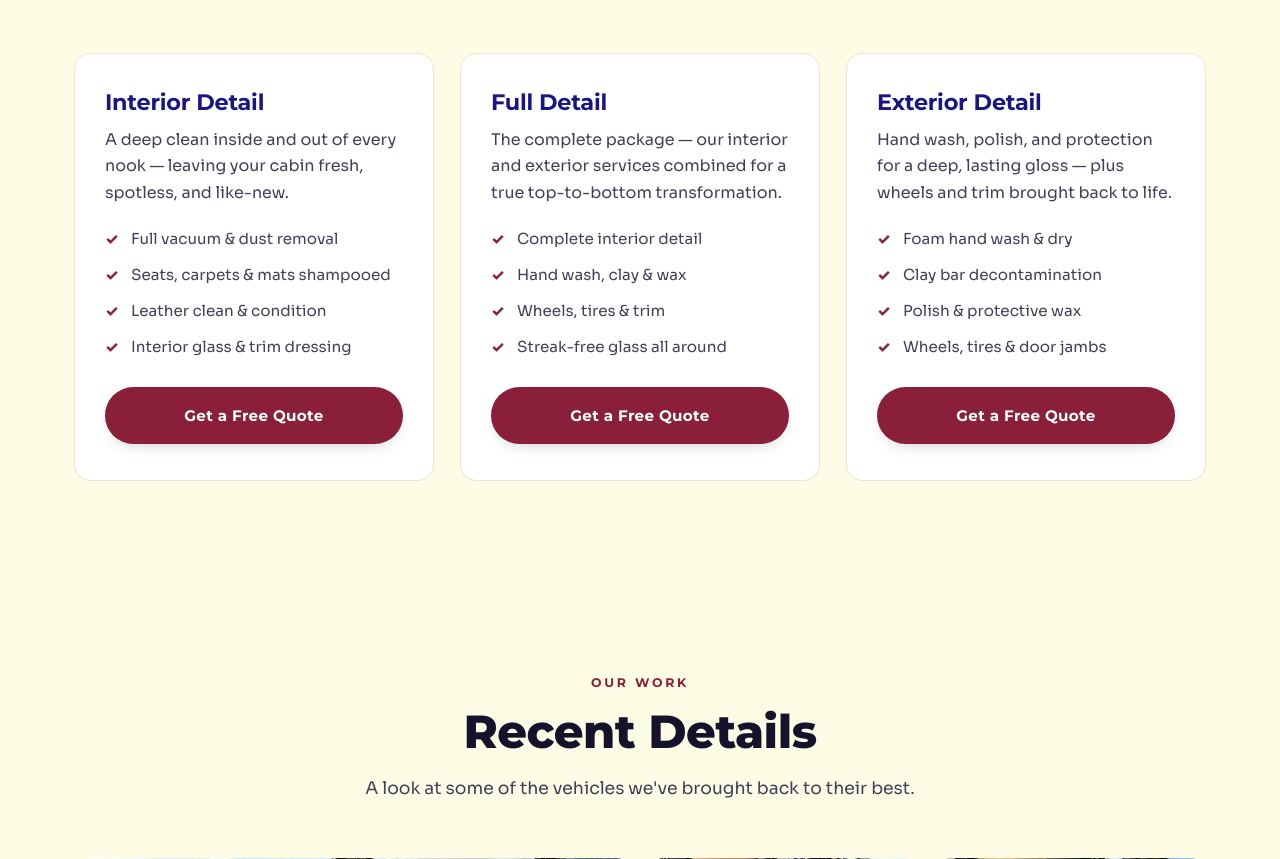
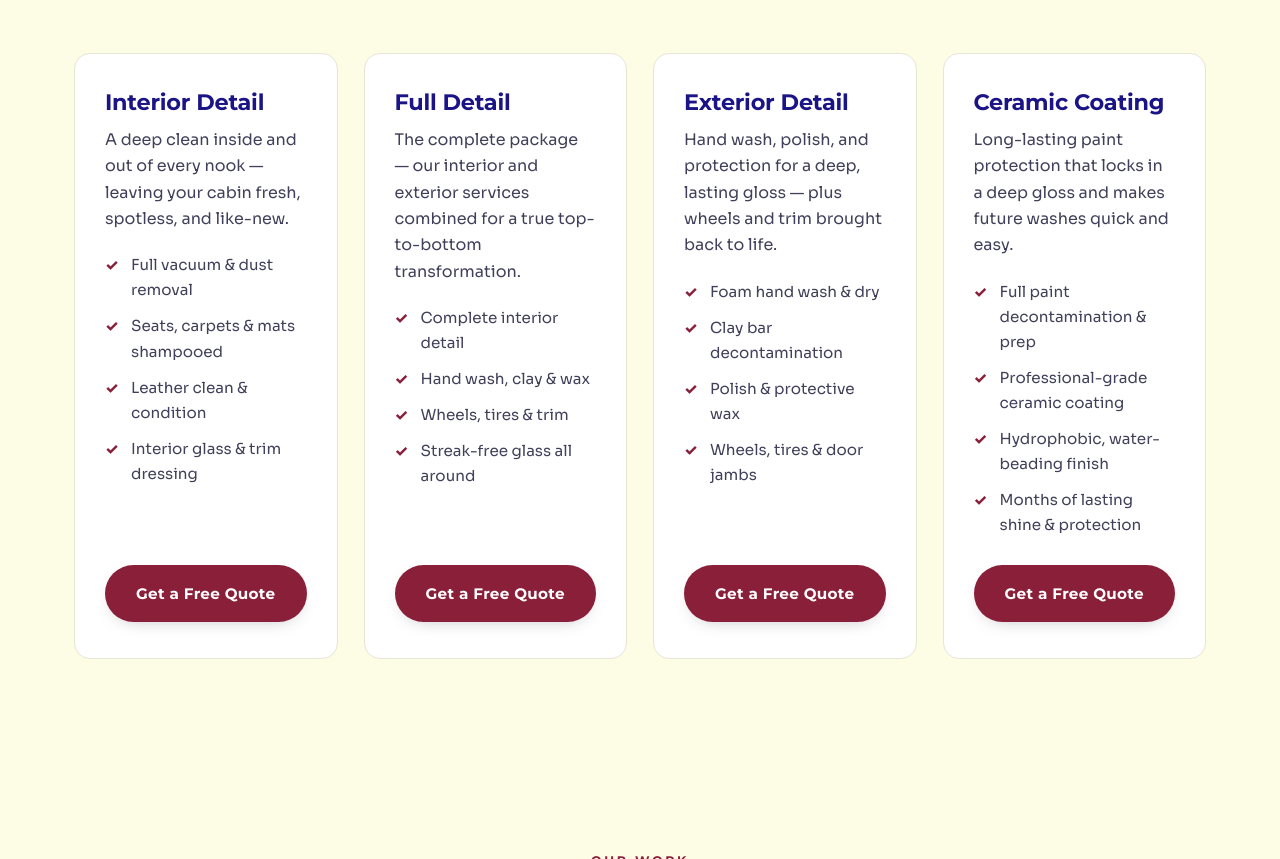
Before and after one commit to benhart12/taylordetailing, a plain HTML site: page index.html in a window 1280 px wide. Shown: the part 1084-1943 px from the top of the page. Drawn offline with Linux system fonts and the light colour scheme.

Commit message:
Add Ceramic Coating service card
Add a fourth detailing package (Ceramic Coating) and switch the services
grid to auto-fit so the four cards lay out evenly and stay responsive.

Co-Authored-By: Claude Opus 4.8 <noreply@anthropic.com>

```diff
--- a/assets/css/styles.css
+++ b/assets/css/styles.css
@@ -127,7 +127,7 @@ h1, h2, h3, .brand-text {
 .section-lead { color: var(--ink-soft); font-size: 1.08rem; }
 
 /* ===== Service cards ===== */
-.svc-cards { display: grid; grid-template-columns: repeat(3, 1fr); gap: 26px; }
+.svc-cards { display: grid; grid-template-columns: repeat(auto-fit, minmax(245px, 1fr)); gap: 26px; }
 .svc-card {
   background: #fff; border: 1px solid var(--line); border-radius: var(--radius);
   padding: 36px 30px; display: flex; flex-direction: column;
@@ -254,7 +254,6 @@ h1, h2, h3, .brand-text {
 
 /* ===== Responsive ===== */
 @media (max-width: 900px) {
-  .svc-cards { grid-template-columns: 1fr; max-width: 480px; margin: 0 auto; }
   .about-inner, .contact-inner { grid-template-columns: 1fr; gap: 36px; }
   .grid-gallery { grid-template-columns: repeat(2, 1fr); grid-auto-rows: 200px; }
   .gitem[data-span="2"] { grid-column: span 2; }
--- a/index.html
+++ b/index.html
@@ -112,6 +112,19 @@
             <li>Clay bar decontamination</li>
             <li>Polish &amp; protective wax</li>
             <li>Wheels, tires &amp; door jambs</li>
+          </ul>
+          <a href="#contact" class="btn btn-primary btn-block">Get a Free Quote</a>
+        </article>
+
+        <article class="svc-card reveal">
+          <h3>Ceramic Coating</h3>
+          <p>Long-lasting paint protection that locks in a deep gloss and makes future washes
+            quick and easy.</p>
+          <ul class="card-list">
+            <li>Full paint decontamination &amp; prep</li>
+            <li>Professional-grade ceramic coating</li>
+            <li>Hydrophobic, water-beading finish</li>
+            <li>Months of lasting shine &amp; protection</li>
           </ul>
           <a href="#contact" class="btn btn-primary btn-block">Get a Free Quote</a>
         </article>
```
